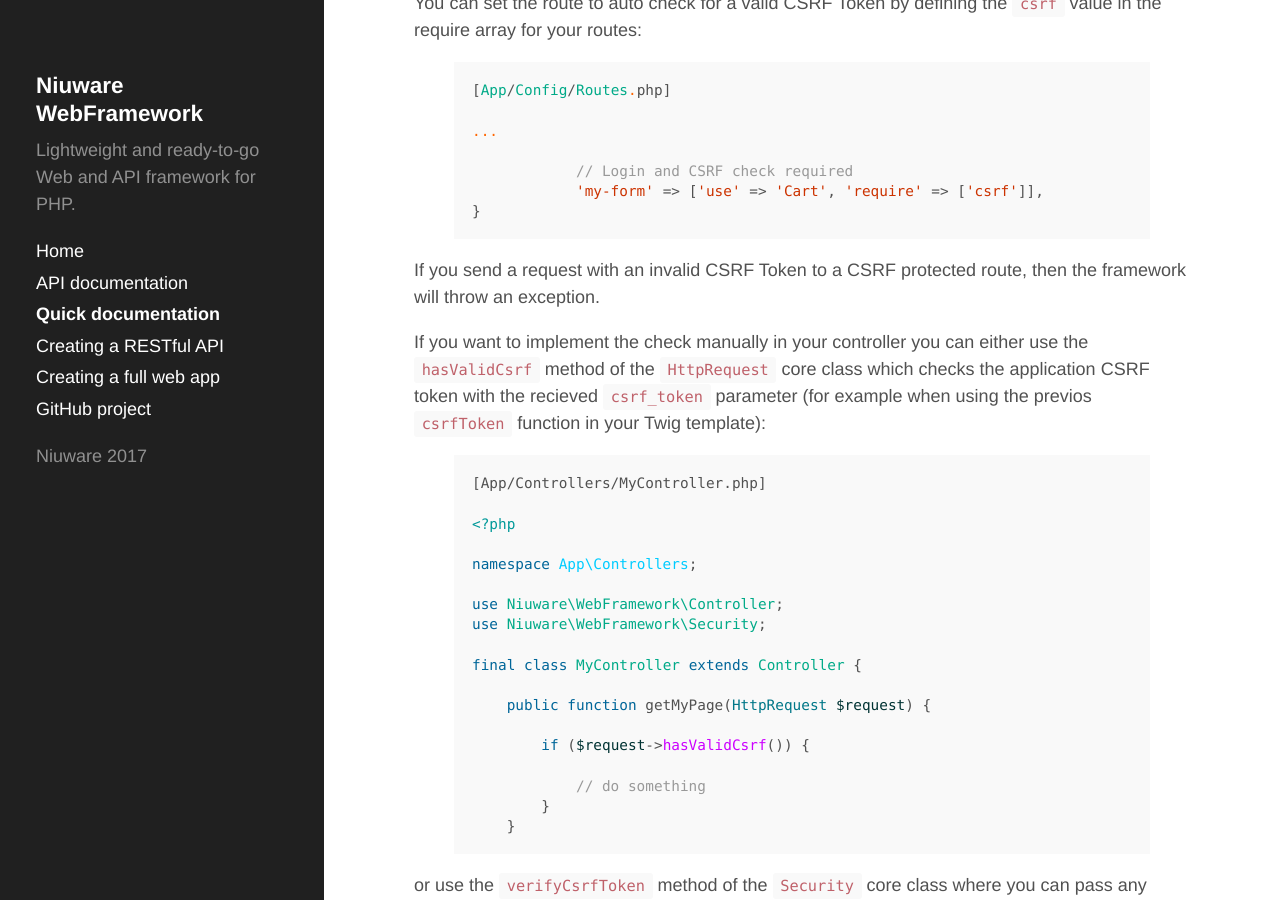
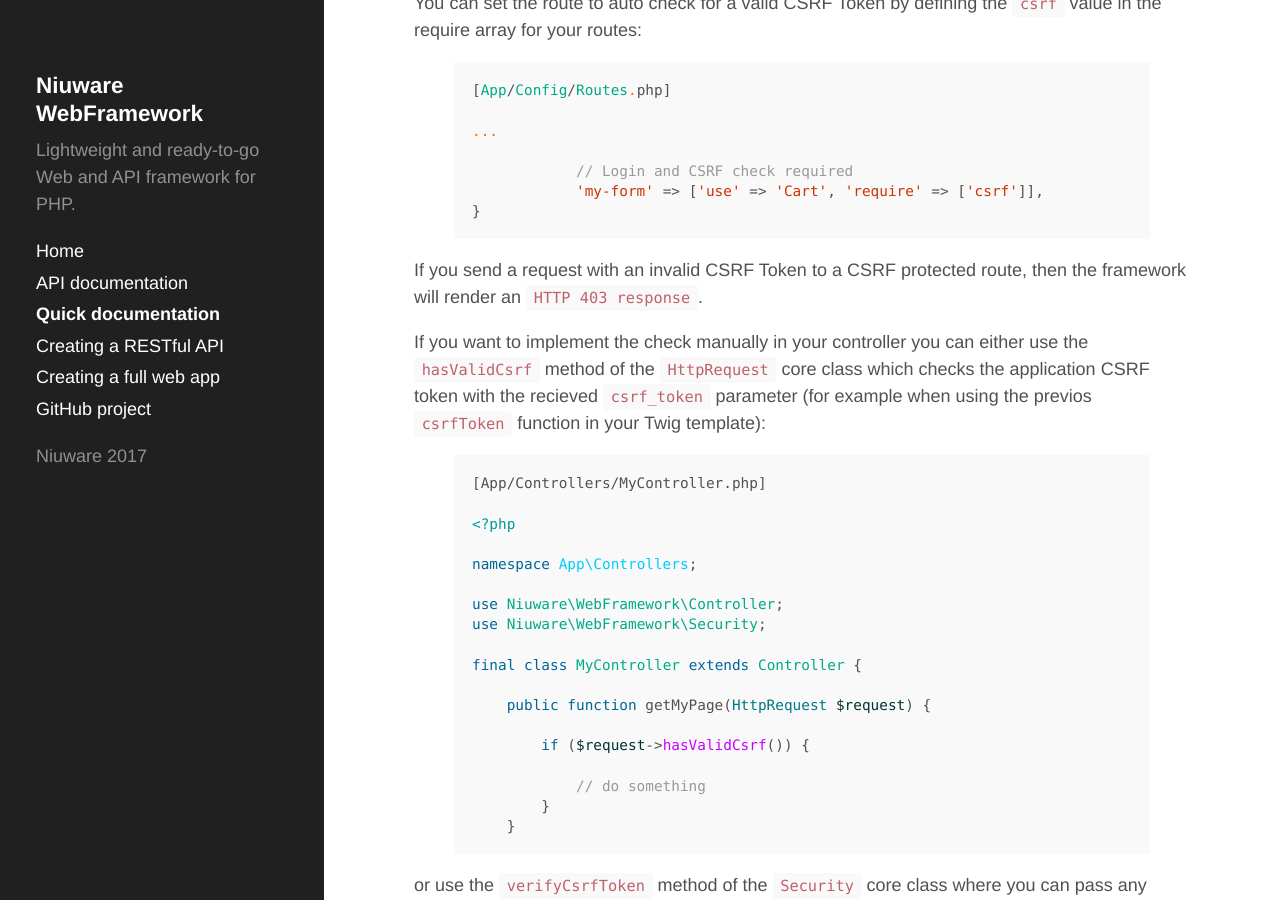
Before and after one commit to niuware/niuware.github.io, a Jekyll site: the page built from quick-docs.md, in a window 1280 px wide and 900 px high, scrolled down 37362 px. Built offline with Jekyll 4.4.1, drawn with Linux system fonts in a browser that asks for light colours.

Commit message:
Updated with the response for the default CSRF invalid request

```diff
--- a/quick-docs.md
+++ b/quick-docs.md
@@ -1902,7 +1902,7 @@ You can set the route to auto check for a valid CSRF Token by defining the `csrf
 
 {% endhighlight %}
 
-If you send a request with an invalid CSRF Token to a CSRF protected route, then the framework will throw an exception.
+If you send a request with an invalid CSRF Token to a CSRF protected route, then the framework will render an `HTTP 403 response`.
 
 If you want to implement the check manually in your controller you can either use the `hasValidCsrf` method of the `HttpRequest` core class which checks the application CSRF token with the recieved `csrf_token` parameter (for example when using the previos `csrfToken` function in your Twig template):
 
```
